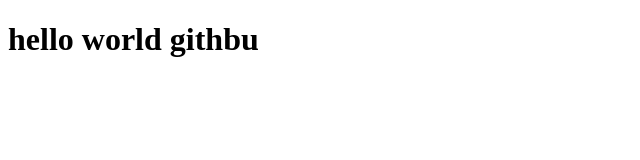
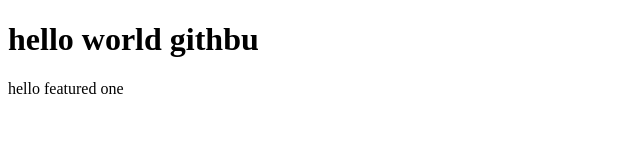
Before and after one commit to Shoaibejaz313/NewGitRepo, a plain HTML site: page index.html in a window 1280 px wide. Shown: the whole page, without its empty margins (0-640 px from the left). Drawn offline with Linux system fonts and the light colour scheme.

Commit message:
add one more para on html file

```diff
--- a/index.html
+++ b/index.html
@@ -7,5 +7,6 @@
 </head>
 <body>
     <h1>hello world githbu</h1>
+    <p>hello featured one</p>
 </body>
 </html>
```
